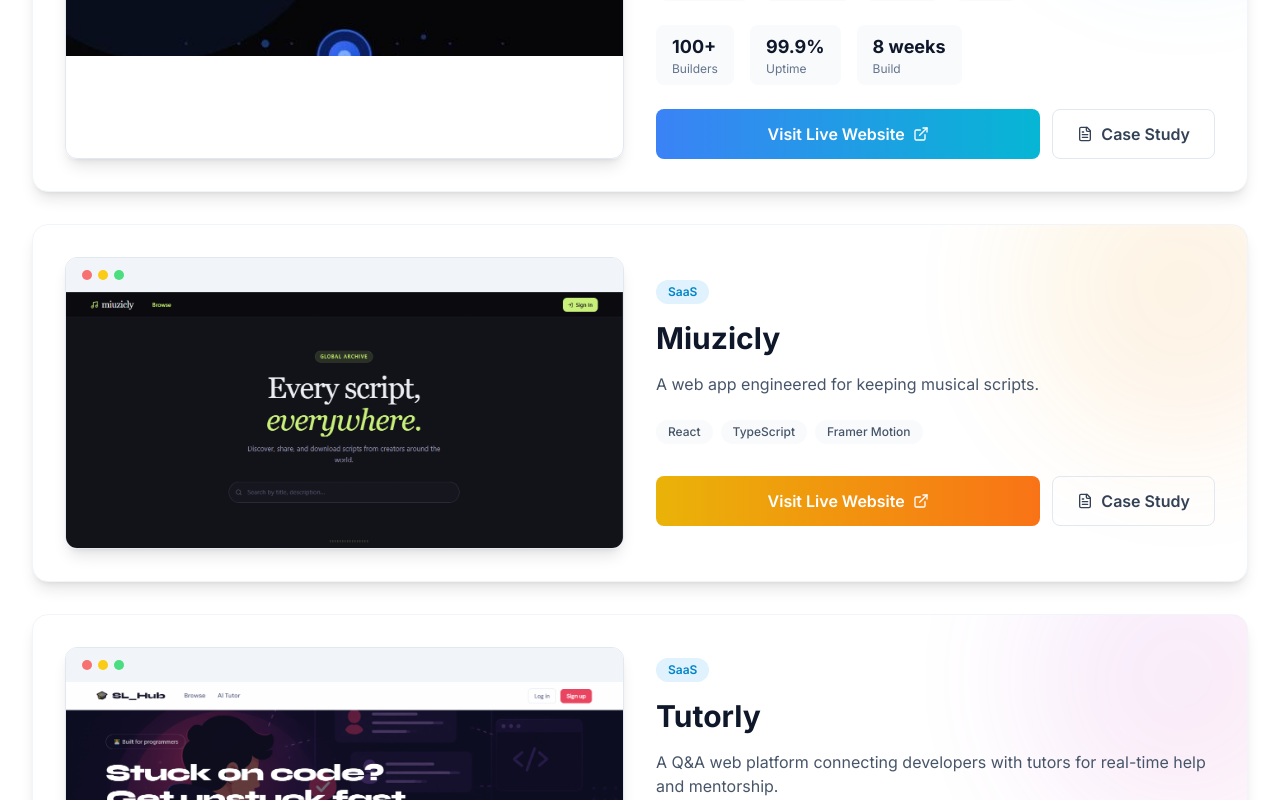
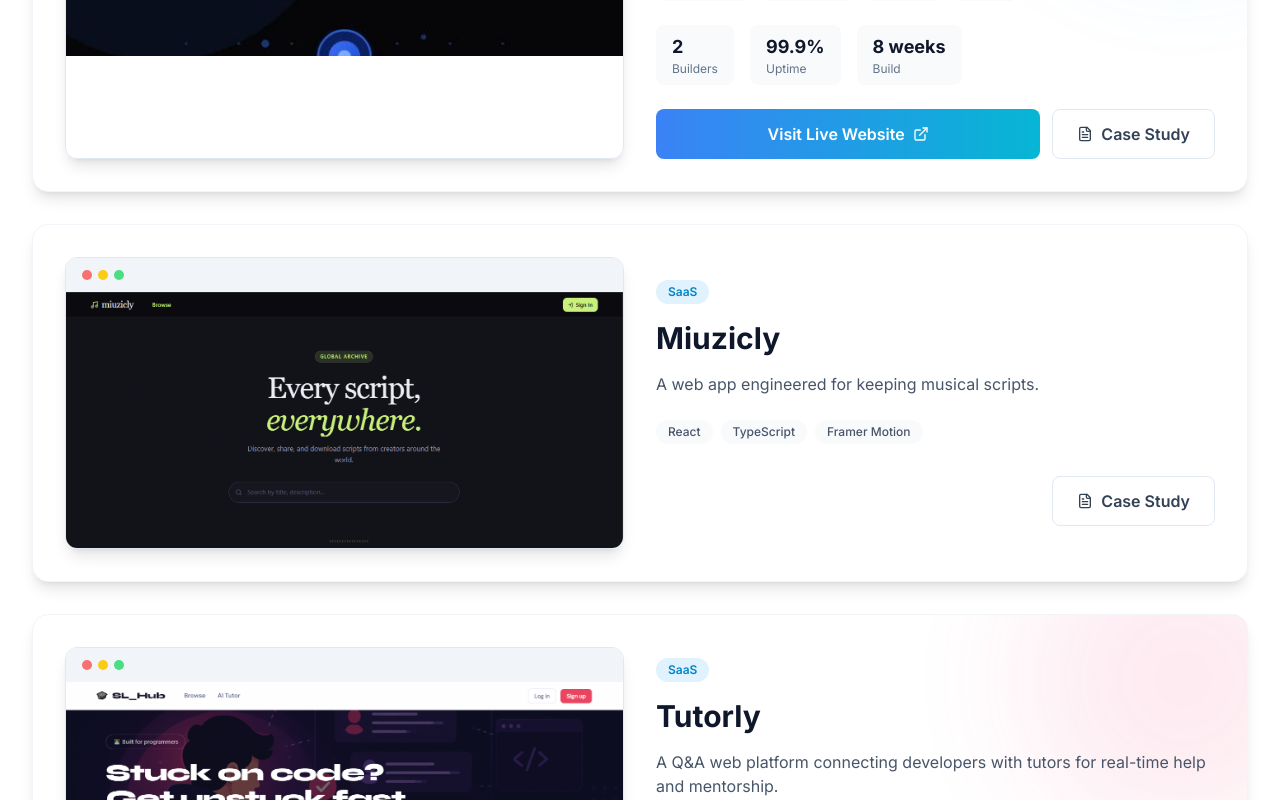
Before and after one commit to chris008123/SL, a React (Vite) app: page /products in a window 1280 px wide. Shown: the part 1440-2240 px from the top of the page. Built offline with nearby package versions, Linux system fonts and the light colour scheme; no server answers; the HTML template or start-up script is replaced by a standard one.

Commit message:
Refactored color palette

```diff
--- a/src/pages/Products.jsx
+++ b/src/pages/Products.jsx
@@ -209,7 +209,7 @@
   // Drop a real screenshot here, e.g. '/images/projects/sl-hub.png'
   image: '/images/projects/sl-hub.png',
   stats: {
-    builders: '100+',
+    builders: '2',
     uptime: '99.9%',
     build: '8 weeks',
   },
@@ -224,7 +224,7 @@
     category: 'SaaS',
     description: 'A web app engineered for keeping musical scripts.',
     tech: ['React', 'TypeScript', 'Framer Motion'],
-    color: 'from-yellow-500 to-orange-500',
+    color: 'from-dark-green to-lime-green-500',
     icon: Smartphone,
     image: '/images/projects/miuzicly.png', // e.g. '/images/projects/partnersup.png'
     liveUrl: 'miuzicly.vercel.app',
@@ -236,7 +236,7 @@
     category: 'SaaS',
     description: 'A Q&A web platform connecting developers with tutors for real-time help and mentorship.',
     tech: ['React', 'Supabase', 'TailwindCSS'],
-    color: 'from-purple-500 to-pink-500',
+    color: 'from-pink-500 to-rose-500',
     icon: Users,
     image: '/images/projects/tutorly.png', // e.g. '/images/projects/tutorly.png'
     liveUrl: 'tutorly-frontend-blue.vercel.app',
@@ -248,7 +248,7 @@
     category: 'SaaS',
     description: 'A web platform for real-time buying of products.',
     tech: ['React', 'Supabase', 'TailwindCSS'],
-    color: 'from-orange-700 to-orange-500',
+    color: 'from-maroon-900 to-crimson-800',
     icon: Users,
     image: '/images/projects/rabi.png', // e.g. '/images/projects/tutorly.png'
     liveUrl: 'rabireigns.vercel.app',
@@ -284,7 +284,7 @@
     category: 'SaaS',
     description: 'A web platform for real-time buying of products.',
     tech: ['React', 'Supabase', 'TailwindCSS'],
-    color: 'from-orange-700 to-orange-500',
+    color: 'from-yellow-400 to-yellow-600',
     icon: Users,
     image: '/images/projects/olympus.png', // e.g. '/images/projects/tutorly.png'
     liveUrl: 'olympus-black.vercel.app',
@@ -296,7 +296,7 @@
     category: 'Dashboard',
     description: 'A modular knowledge management app with a full light/dark theme system built on CSS custom properties.',
     tech: ['React', 'TypeScript', 'Framer Motion'],
-    color: 'from-green-500 to-teal-500',
+    color: 'from-blue-600 to-sky-500',
     icon: Database,
     image: '/images/projects/restaurant.png', // e.g. '/images/projects/atlas-nexus.png'
     liveUrl: 'atlas-nexus-six.vercel.app',
@@ -308,7 +308,7 @@
     category: 'Dashboard',
     description: 'A department and role-matching tool used to onboard and organize new team members automatically.',
     tech: ['React', 'Groq API', 'Netlify Functions'],
-    color: 'from-red-500 to-pink-500',
+    color: 'from-violet-500 to-fuchsia-500',
     icon: BarChart3,
     image: '/images/projects/sl-info.png', // e.g. '/images/projects/skillmap.png'
     liveUrl: 'sl-info-666c.netlify.app',
```
